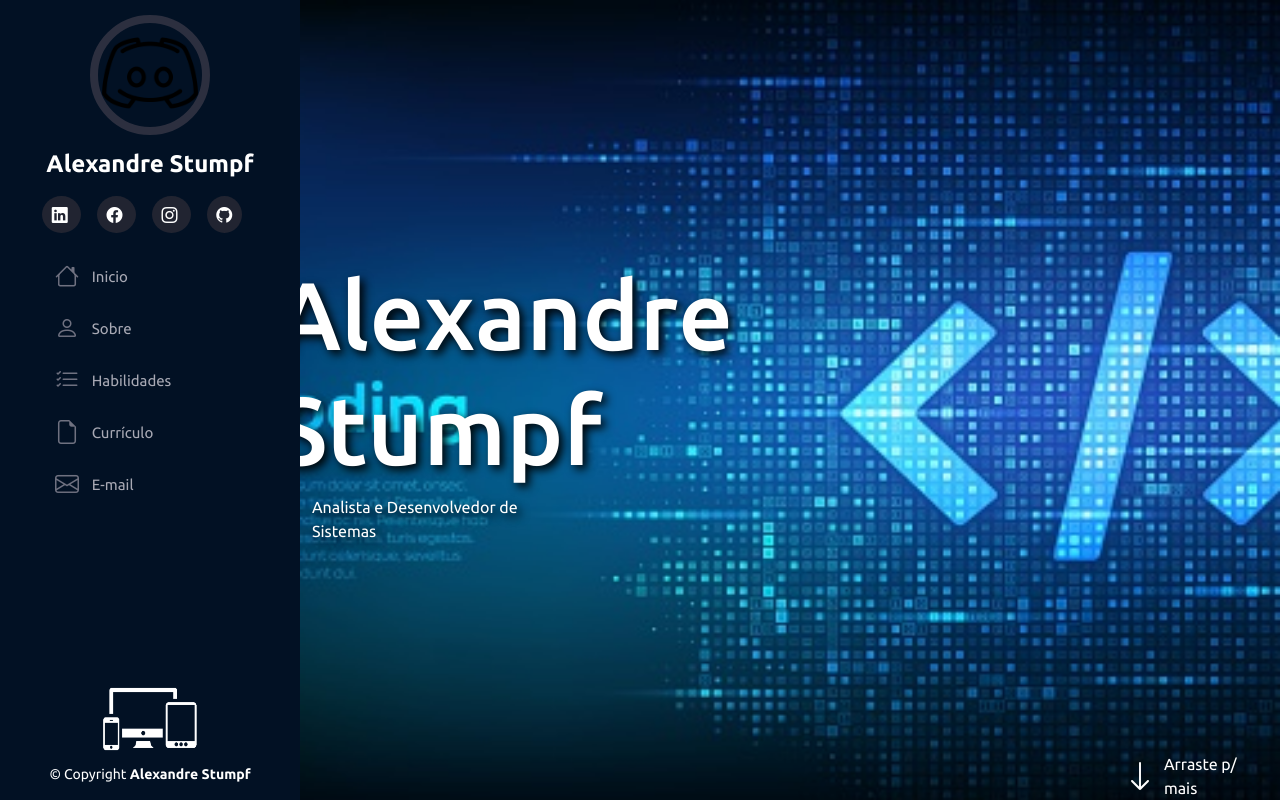
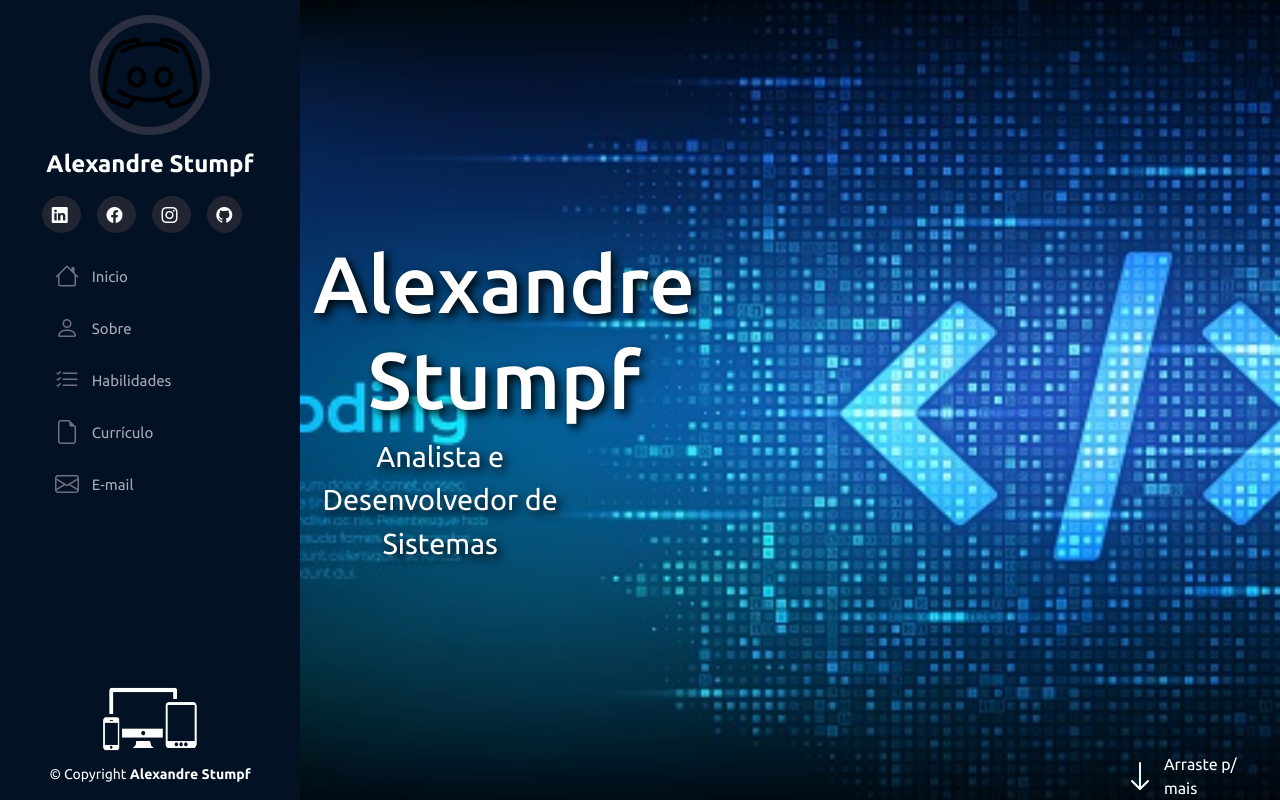
Before and after one commit to stumpf-alexandre/portfolioResponsivo, a Flask app: page / in a window 1280 px wide. Shown: the top 804 px of the page. Run offline with Flask 2, Linux system fonts and the light colour scheme; some libraries are stand-ins or nearby versions.

Commit message:
estilizando titulo e subtitulo

```diff
--- a/static/style.css
+++ b/static/style.css
@@ -112,13 +112,15 @@ section#inicio {
 
 /*titulo da main*/
 section#inicio h2 {
-    font-size: 6rem; /*tamanho da fonte*/
+    text-align: center; /*centralizando o texto*/
+    font-size: 5rem; /*tamanho da fonte*/
 }
 
 /*subtitulo da main*/
 section#inicio span#subtitle{
+    text-align: center; /*centralizando o texto*/
     margin-right: 8rem; /*posiciona a margem a direita*/
-    font-size: 1,5rem; /*tamanho da fonte*/
+    font-size: 1.8rem; /*tamanho da fonte*/
 }
 
 /*colocando borda no texto*/
--- a/templates/index.html
+++ b/templates/index.html
@@ -6,7 +6,7 @@
     <meta name="viewport" content="width=device-width, initial-scale=1.0">
     <link rel="stylesheet" href="../static/bootstrap/css/bootstrap.css">
     <link rel="stylesheet" href="../static/style.css">
-    <link rel="icon" type="image/jpg" href="../static/img/favicon.jpg">
+    <link rel="icon" type="image/png" href="../static/img/favicon.png">
     <link rel="stylesheet" href="https://cdn.jsdelivr.net/npm/bootstrap-icons@1.8.1/font/bootstrap-icons.css">
     <title>Meu Portfólio</title>
 </head>
@@ -117,7 +117,7 @@
             <div class="col-md-5 d-flex justify-content-center align-items-center flex-column"> <!--classe 100% bootstrap-->
                 <!--subtitulo inicio-->
                 <h2 class="text-white text-shadow">Alexandre Stumpf</h2>
-                <span id="subtitle" class="text-white text-shadow"> <!--o text white é do bootstrap-->
+                <span id="subtitle" class="text-white text-shadow"> <!--o text-white é do bootstrap-->
                     Analista e Desenvolvedor de Sistemas
                 </span>
             </div>
```
Also changed, not shown: static/img/favicon.jpg (deleted), static/img/favicon.png (added).
